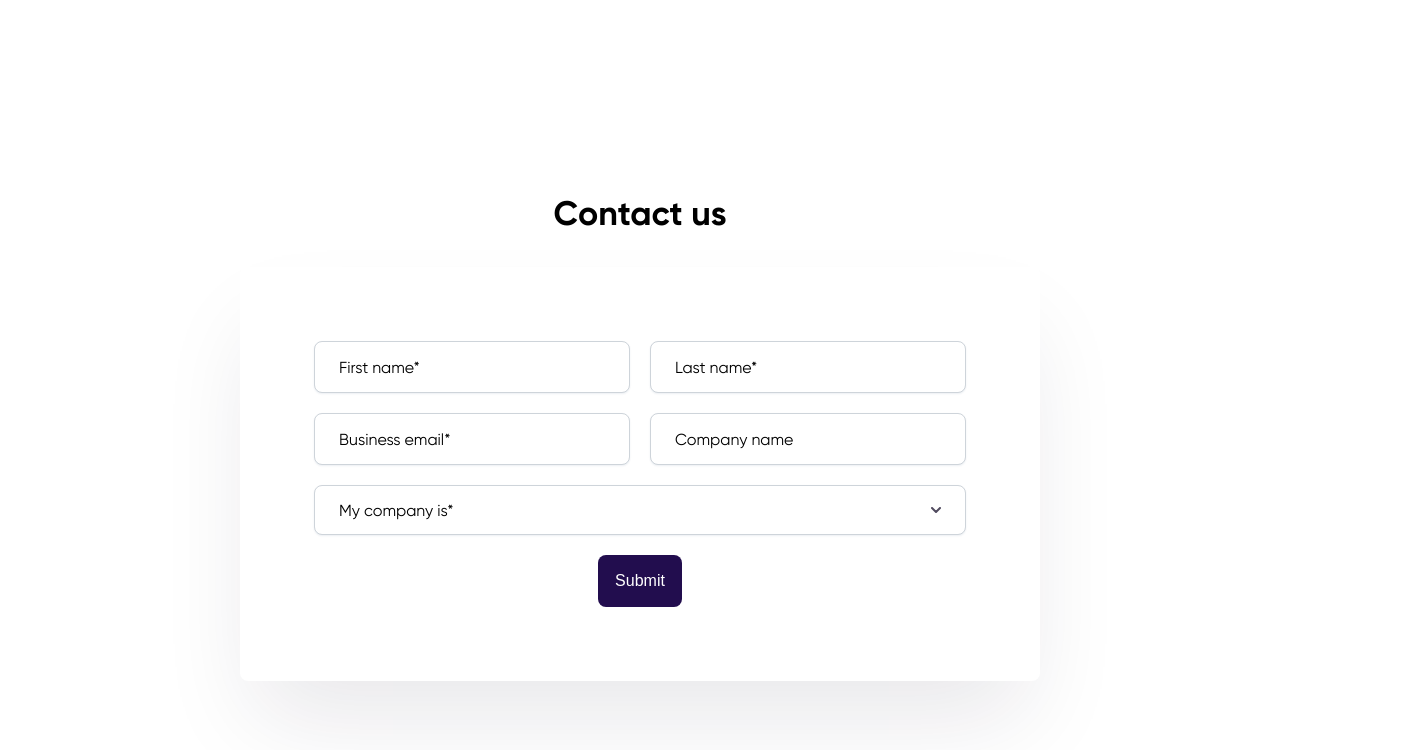
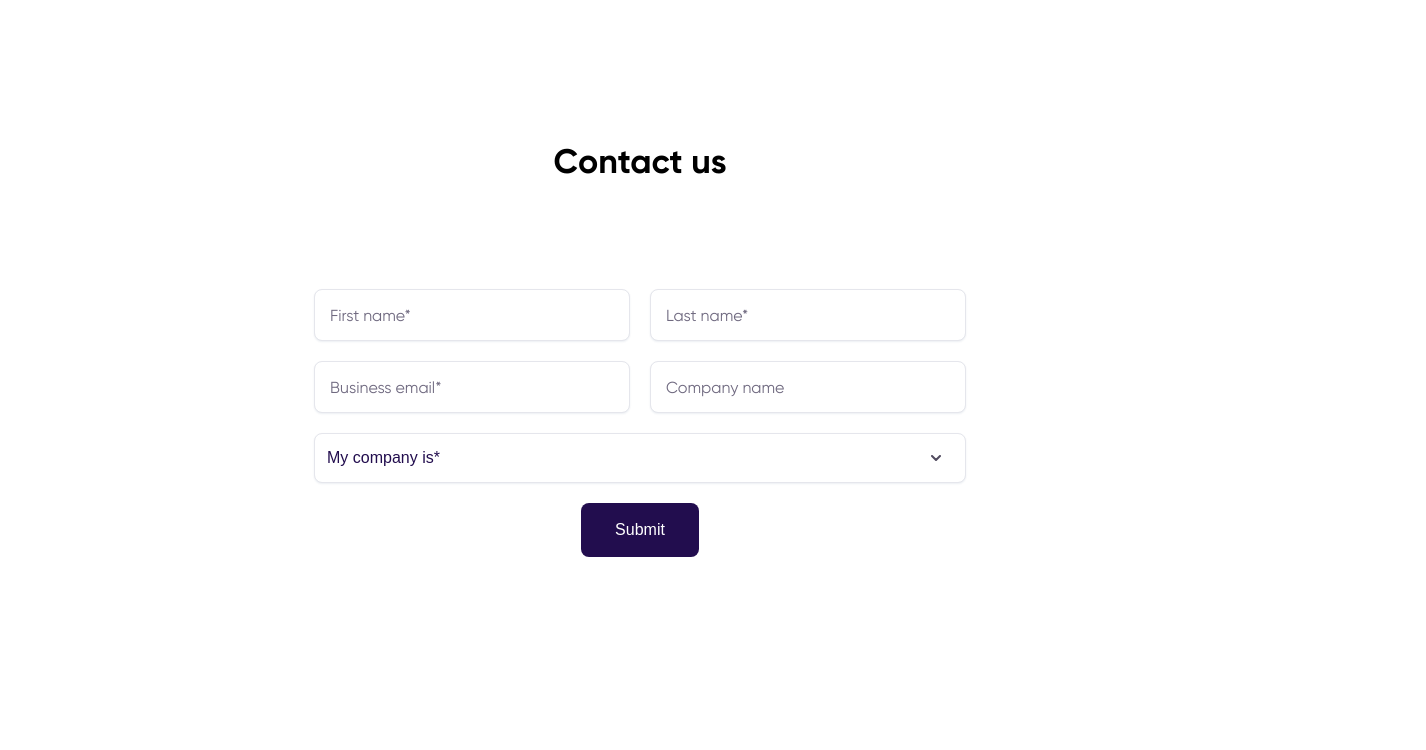
Before and after one commit to Adams360/af, a website: page index.html in a window 1280 px wide. Shown: the part 1332-2082 px from the top of the page, 1426 px wide, since content can reach past the window. Drawn offline with Linux system fonts and the light colour scheme.

Commit message:
form ui/ux improvements

```diff
--- a/index.html
+++ b/index.html
@@ -101,30 +101,29 @@
 
             <form action="POST" class="form">
                 <div class="form__group">
-                    <input type="text" class="form__control" id="first_name" name="first_name">
+                    <input type="text" class="form__control" id="first_name" name="first_name" placeholder="First name*">
                     <label for="first_name">First name*</label>
                 </div>
                 <div class="form__group">
-                    <input type="text" class="form__control" id="last_name" name="last_name">
+                    <input type="text" class="form__control" id="last_name" name="last_name" placeholder="Last name*">
                     <label for="last_name">Last name*</label>
                 </div>
                 <div class="form__group">
-                    <input type="email" class="form__control" id="business_email" name="business_email">
+                    <input type="email" class="form__control" id="business_email" name="business_email" placeholder="Business email*">
                     <label for="business_email">Business email*</label>
                 </div>
                 <div class="form__group">
-                    <input type="text" class="form__control" id="company_name" name="company_name">
+                    <input type="text" class="form__control" id="company_name" name="company_name" placeholder="Company name<">
                     <label for="company_name">Company name</label>
                 </div>
                 <div class="form__group form__group--select">
                     <select class="form__control" id="company_type" name="company_type">
-                        <option value="company_type1"></option>
+                        <option value="company_type1">My company is*</option>
                         <option value="company_type2">Company Type 2</option>
                         <option value="company_type3">Company Type 3</option>
                         <option value="company_type4">Company Type 4</option>
                         <option value="company_type5">Company Type 5</option>
                     </select>
-                    <label for="company_type">My company is*</label>
                 </div>
 
                 <div class="form__group">
--- a/sass/_base.scss
+++ b/sass/_base.scss
@@ -7,14 +7,33 @@
 }
 
 body {
-    font-family: 'Gilroy', sans-serif;
+    font-family: "Gilroy", sans-serif;
 }
 
 .container {
     width: 100%;
-    max-width: 1536px;
     margin: 0 auto;
     padding: 0 22px;
+
+    @include sm {
+        max-width: 540px;
+    }
+
+    @include md {
+        max-width: 720px;
+    }
+
+    @include lg {
+        max-width: 960px;
+    }
+
+    @include xl {
+        max-width: 1140px;
+    }
+
+    @include xxl {
+        max-width: 1533.5px;
+    }
 }
 
 ul {
--- a/sass/_components.scss
+++ b/sass/_components.scss
@@ -20,7 +20,7 @@
         background-color: $brand-light;
         color: $brand-100;
         border-radius: 8px;
-        padding: 1.3rem 1.5rem;
+        padding: 22px 38px;
         line-height: 1;
     }
 
@@ -28,7 +28,7 @@
         position: relative;
         background-color: transparent;
         color: $brand-light;
-        line-height: 1.8;
+        line-height: 1.5;
 
         &::before,
         &::after {
--- a/sass/_mixins.scss
+++ b/sass/_mixins.scss
@@ -1,23 +1,29 @@
-@mixin md-up {
-    @media only screen and (min-width: 993px) {
+@mixin xxl {
+    @media only screen and (min-width: 1445px) {
+        @content;
+    }
+}
+
+@mixin xl {
+    @media only screen and (min-width: 1200px) {
+        @content;
+    }
+}
+
+@mixin lg {
+    @media only screen and (min-width: 992px) {
         @content;
     }
 }
 
 @mixin md {
-    @media only screen and (max-width: 992px) {
-        @content;
-    }
-}
-
-@mixin sm-up {
-    @media only screen and (min-width: 577px) {
+    @media only screen and (min-width: 768px) {
         @content;
     }
 }
 
 @mixin sm {
-    @media only screen and (max-width: 576px) {
+    @media only screen and (min-width: 576px) {
         @content;
     }
 }
--- a/sass/_page.scss
+++ b/sass/_page.scss
@@ -15,49 +15,38 @@
         background-position: center;
         background-repeat: no-repeat;
         z-index: -1;
-
-        @include md {
-            background-image: url(../assets/img/wave-mobile.svg);
-        }
     }
 
     &__logo {
         display: block;
         max-width: 127px;
-        padding: 20px 0;
-        @include md {
-            padding: 20px 0 3rem;
-        }
+        padding: 15px 0;
     }
 
     &__inner {
         display: flex;
         justify-content: space-between;
-        padding: 6rem 0;
-
+        flex-direction: column-reverse;
+        padding: 50px 0 0;
         @include md {
-            flex-direction: column-reverse;
-            padding: 0 0 7rem;
+            padding: 150px 0 0;
+            flex-direction: row;
         }
     }
 
     &__content {
         color: $brand-white;
-        flex: 0 0 605px;
+        text-align: center;
         @include md {
-            flex-basis: 100%;
-            text-align: center;
-            margin: 2rem 0 0;
+            flex: 0 0 605px;
+            text-align: left;
         }
 
         h1 {
-            font-size: clamp(40px, 2vw, 56px);
+            font-size: clamp(40px, 3vw, 56px);
             font-weight: 700;
-            line-height: clamp(40px, 2vw, 60px);
-            margin: 0 0 37.5px;
-            @include md {
-                margin: 0 0 20px;
-            }
+            line-height: clamp(40px, 3vw, 60px);
+            margin: 0 0 24px;
         }
 
         p {
@@ -70,33 +59,25 @@
         ul {
             li {
                 display: inline-block;
-                @include md {
-                    display: block;
-                }
                 &:first-child {
                     margin: 0 48px 0 0;
-                    @include md {
-                        margin: 0 0 1rem;
-                    }
                 }
             }
         }
     }
 
     &__img {
-        flex: 0 0 728.5px;
+        @include md {
+            flex: 0 0 728.5px;
+        }
         img {
             display: block;
-            width: 728.5px;
-            height: 540px;
+            width: 100%;
+            height: 100%;
             object-fit: contain;
-        }
-        @include md {
-            flex-basis: 100%;
-            img {
-                width: 100%;
-                height: 276px;
-                margin: 0 auto;
+            @include md {
+                width: 728.5px;
+                height: 540px;
             }
         }
     }
@@ -105,10 +86,6 @@
 /* Features */
 .features {
     padding: 6rem 0;
-    @include md {
-        padding: 6rem 0 3rem;
-    }
-
     h2 {
         font-size: clamp(34px, 2vw, 40px);
         line-height: clamp(42px, 2vw, 48px);
@@ -119,18 +96,20 @@
     &__inner {
         display: flex;
         justify-content: space-between;
+        flex-direction: column;
         margin: 4rem 0 0;
         @include md {
-            flex-direction: column;
+            flex-direction: row;
         }
     }
 
     &__item {
         text-align: center;
-        padding: 0 25px;
+        padding: 0 0 30px;
         @include md {
-            padding: 0 0 30px;
+            padding: 0 25px;
         }
+
         img {
             width: 100px;
             height: 100px;
@@ -158,10 +137,6 @@
 .contact {
     padding: 100px 0;
 
-    @include md {
-        padding: 40px 0 80px;
-    }
-
     h2 {
         font-size: clamp(34px, 2vw, 40px);
         line-height: clamp(42px, 2vw, 48px);
@@ -181,28 +156,27 @@
 
         display: flex;
         flex-wrap: wrap;
-        @include md-up {
-            box-shadow: 0px 50px 90px -16px rgba(25, 20, 51, 0.1);
-        }
-
-        @include md {
-            padding: 1rem;
-        }
 
         &__group {
             position: relative;
             flex: 1 1 calc(50% - 20px);
             margin: 10px;
-
-            @include md {
-                flex-basis: 100%;
-            }
+            min-height: 48px;
 
             label {
                 position: absolute;
-                left: 25px;
+                left: 16px;
                 top: 50%;
                 transform: translateY(-50%);
+                opacity: 1;
+
+                font-size: 16px;
+                color: $brand-gray;
+                transform-origin: 0 0;
+
+
+
+                transition: transform .3s;
             }
 
             &:last-child {
@@ -215,9 +189,15 @@
                     border-radius: 8px;
                     background-color: $brand-200;
                     color: $brand-white;
-                    padding: 1rem;
-                    @include md {
-                        width: 100%;
+                    padding: 1rem 2rem;
+                    border: 2px solid transparent;
+
+                    transition: background-color 0.2s ease-in-out;
+
+                    &:hover {
+                        background-color: rgba($brand-200, 0);
+                        color: $brand-200;
+                        border-color: currentColor;
                     }
                 }
             }
@@ -246,17 +226,33 @@
             border-radius: 8px;
 
             width: 100%;
+            height: 100%;
             padding: 1rem 0.75rem;
             font-size: 1rem;
             font-weight: 400;
             line-height: 1;
-            color: $brand-light;
+            color: $brand-200;
             background-color: $brand-white;
             background-clip: padding-box;
-            border: 1px solid #ced4da;
+            border: 1px solid $brand-light;
             -webkit-appearance: none;
             -moz-appearance: none;
             appearance: none;
+
+            &:focus {
+                outline: none;
+            }
+
+            &::placeholder {
+                color: transparent;
+            }
+
+            &:focus + label,
+            &:not(:placeholder-shown) + label {
+                transform: translateY(-20px) scale(.8);
+                opacity: .75;
+            }
+
         }
     }
 }
--- a/sass/_vars.scss
+++ b/sass/_vars.scss
@@ -1,6 +1,7 @@
 /* Color Scheme */
-$brand-100:  #00C2FF;
-$brand-200:  #220D4E;
+$brand-100: #00c2ff;
+$brand-200: #220d4e;
 
-$brand-light:  #E5E6EC;
-$brand-white:  #ffffff;
+$brand-light: #e5e6ec;
+$brand-white: #ffffff;
+$brand-gray: #706a80;
```
Also changed, not shown: css/styles.css, 1 other file.
